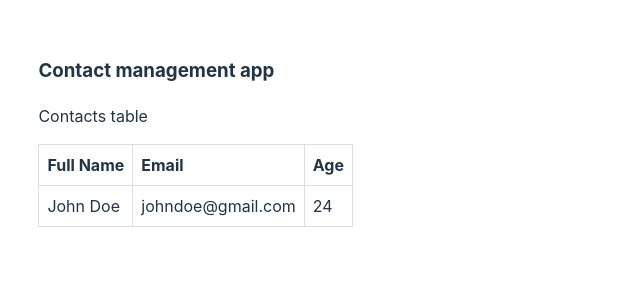
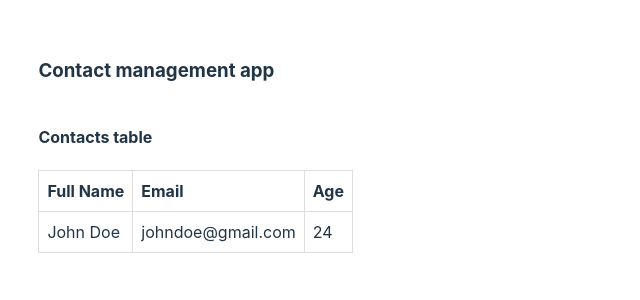
Before and after one commit to tomnaor/Contact-management, a React (Vite) app: page / in a window 1280 px wide. Shown: the top 300 px of the page, without its empty margins (0-640 px from the left). Built offline with nearby package versions, Linux system fonts and the light colour scheme.

Commit message:
add styling and close functionallity to contact

```diff
--- /dev/null
+++ b/src/components/Contact/Contact.style.ts
@@ -0,0 +1,16 @@
+import styled from "styled-components";
+
+export const ContactContainer = styled.div`
+  min-height: 400px;
+  padding: 1.2rem;
+  background-color: rgba(0, 0, 0, 0.05);
+  border-radius: 0.8rem;
+  min-width: 300px;
+  margin-bottom: 1.2rem;
+`;
+
+export const ContactField = styled.div`
+  display: flex;
+  align-items: center;
+  gap: 0.4rem;
+`;
--- a/src/components/Contact/Contact.tsx
+++ b/src/components/Contact/Contact.tsx
@@ -1,16 +1,25 @@
 import { ContactType } from "./Contact.types";
-
+import * as S from "./Contact.style";
 interface ContactProps {
-  contact?: ContactType;
+  contact: ContactType | null;
+  closeContact: () => void;
 }
 
-export const Contact = ({ contact }: ContactProps) => {
+export const Contact = ({ contact, closeContact }: ContactProps) => {
   if (!contact) return null;
 
   return (
     <div>
-      <p>Contact page</p>
-      <p>{contact.fullName}</p>
+      <h3>Contact</h3>
+      <S.ContactContainer>
+        {Object.entries(contact).map(([contactField, fieldValue]) => (
+          <S.ContactField>
+            <h4>{`${contactField}:`}</h4>
+            <p>{fieldValue}</p>
+          </S.ContactField>
+        ))}
+      </S.ContactContainer>
+      <button onClick={closeContact}>Close contact</button>
     </div>
   );
 };
--- /dev/null
+++ b/src/components/Contacts/Contacts.style.ts
@@ -0,0 +1,7 @@
+import styled from "styled-components";
+
+export const ContactsContainer = styled.div`
+  display: flex;
+  width: 100%;
+  gap: 2.4rem;
+`;
--- a/src/components/Contacts/Contacts.tsx
+++ b/src/components/Contacts/Contacts.tsx
@@ -1,14 +1,15 @@
 import { Contact } from "../Contact/Contact";
 import { ContactsTable } from "../ContactsTable/ContactsTable";
+import * as S from "./Contacts.style";
 import { useContact } from "./hooks/useContact";
 
 export const Contacts = () => {
-  const { selectedContact, handleSelectContact } = useContact();
+  const { selectedContact, handleSelectContact, closeContact } = useContact();
 
   return (
-    <div>
+    <S.ContactsContainer>
       <ContactsTable handleSelectContact={handleSelectContact} />
-      <Contact contact={selectedContact} />
-    </div>
+      <Contact contact={selectedContact} closeContact={closeContact} />
+    </S.ContactsContainer>
   );
 };
--- a/src/components/Contacts/hooks/useContact.ts
+++ b/src/components/Contacts/hooks/useContact.ts
@@ -2,16 +2,21 @@ import { useState } from "react";
 import { ContactType } from "../../Contact/Contact.types";
 
 export const useContact = () => {
-  const [selectedContact, setSelectedContact] = useState<
-    ContactType | undefined
-  >();
+  const [selectedContact, setSelectedContact] = useState<ContactType | null>(
+    null
+  );
 
   const handleSelectContact = (contact: ContactType) => {
     setSelectedContact(contact);
   };
 
+  const closeContact = () => {
+    setSelectedContact(null);
+  };
+
   return {
     selectedContact,
     handleSelectContact,
+    closeContact,
   };
 };
--- a/src/components/ContactsTable/ContactsTable.tsx
+++ b/src/components/ContactsTable/ContactsTable.tsx
@@ -18,7 +18,7 @@ interface ContactsTableProps {
 export const ContactsTable = ({ handleSelectContact }: ContactsTableProps) => {
   return (
     <div>
-      <p>Contacts table</p>
+      <h4>Contacts table</h4>
       <S.Table>
         <thead>
           <tr>
--- a/src/index.css
+++ b/src/index.css
@@ -12,6 +12,11 @@
   -webkit-font-smoothing: antialiased;
   -moz-osx-font-smoothing: grayscale;
   -webkit-text-size-adjust: 100%;
+  box-sizing: border-box;
+}
+
+* {
+  box-sizing: border-box;
 }
 
 a {
--- a/src/pages/Layout/Layout.style.ts
+++ b/src/pages/Layout/Layout.style.ts
@@ -1,5 +1,6 @@
 import styled from "styled-components";
 
 export const LayoutContainer = styled.div`
+  width: 100vw;
   padding: 2.4rem;
 `;
```
